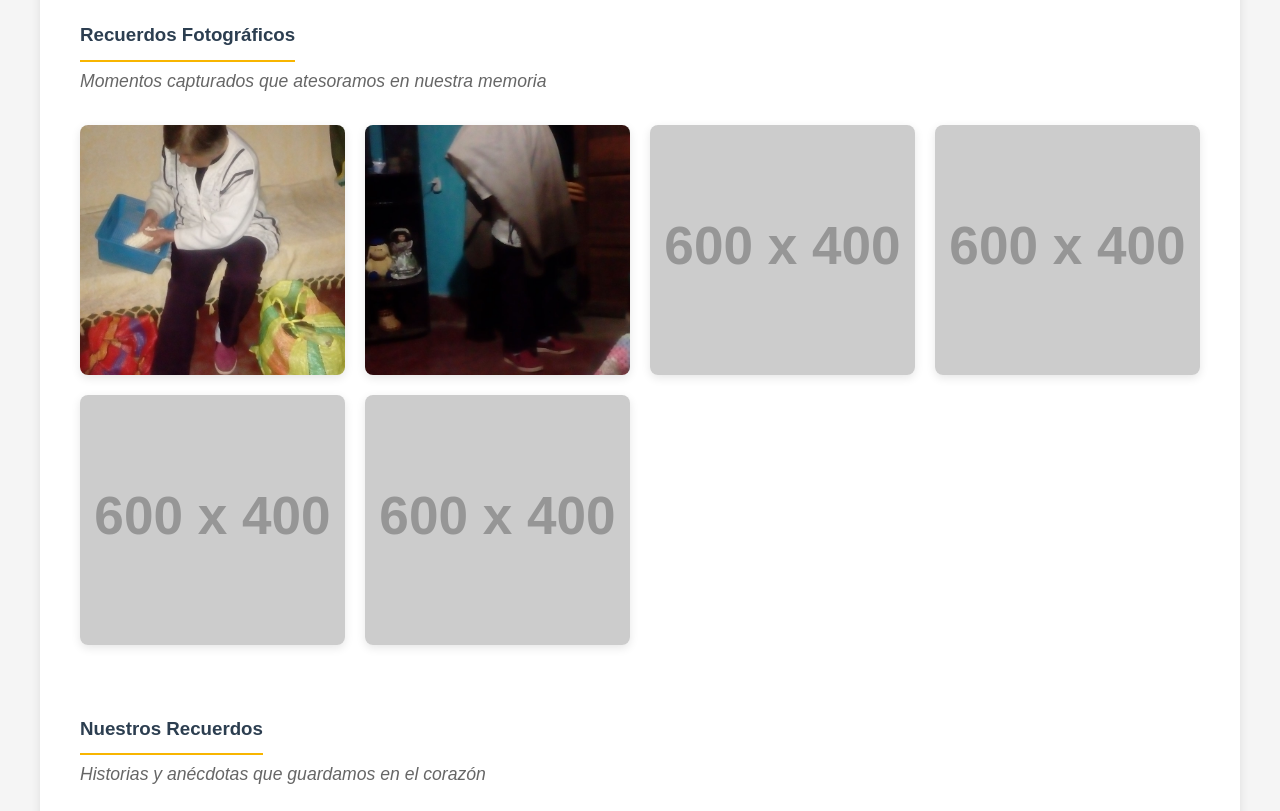
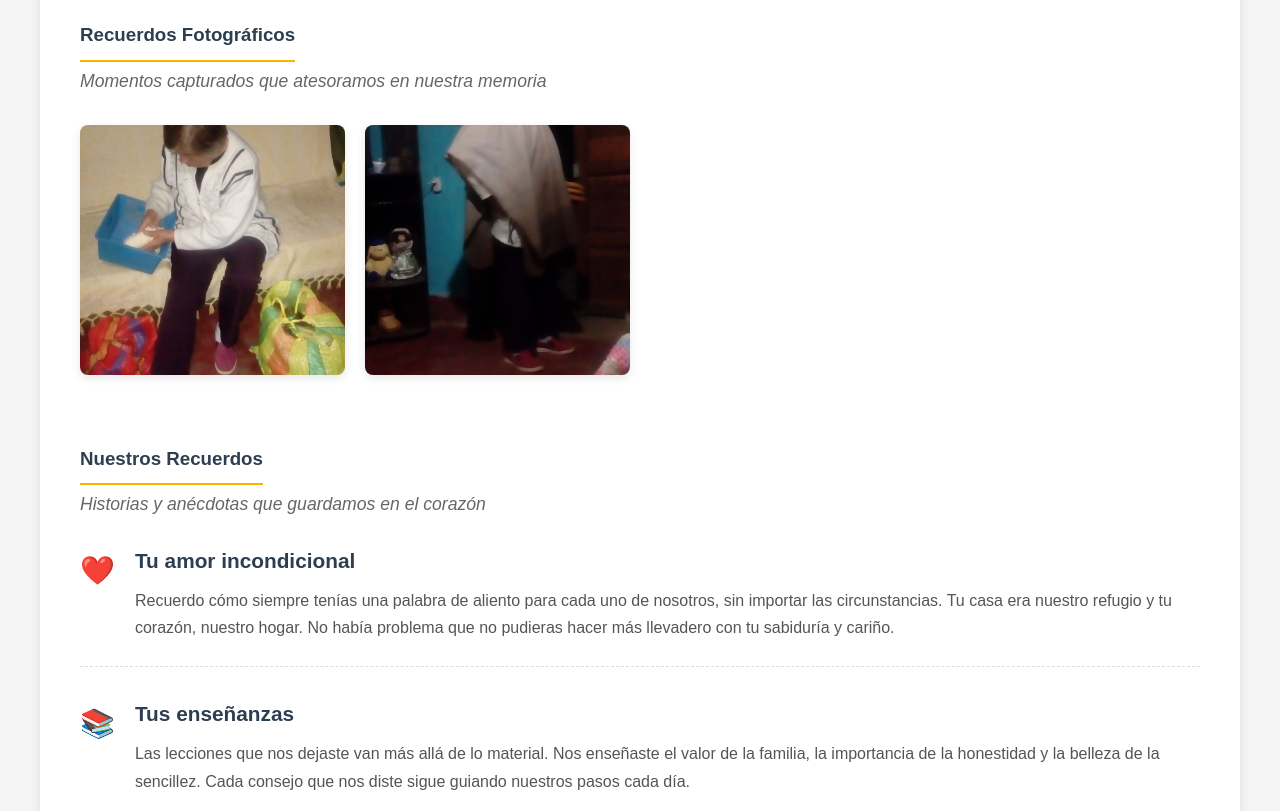
Before and after one commit to lils9/En-Memoria-de-Hilda-Germania-Rodriguez-Chavez-de-Montoya---Primer-Aniversario, a plain HTML site: page index.html in a window 1280 px wide. Shown: the part 580-1391 px from the top of the page. Drawn offline with Linux system fonts and the light colour scheme; placeholder pictures from the web are drawn by us.

Commit message:
Update index.html

```diff
--- a/index.html
+++ b/index.html
@@ -413,18 +413,7 @@
                         <div class="gallery-item" onclick="openModal('img/Imagen de WhatsApp 2025-07-02 a las 22.22.15_c46deb34.jpg')">
                             <img src="img/Imagen de WhatsApp 2025-07-02 a las 22.22.15_c46deb34.jpg" alt="Recuerdo de Hilda">
                         </div>
-                        <div class="gallery-item" onclick="openModal('https://via.placeholder.com/600x400?text=Hilda+y+su+familia')">
-                            <img src="https://via.placeholder.com/600x400?text=Hilda+y+su+familia" alt="Recuerdo de Hilda">
-                        </div>
-                        <div class="gallery-item" onclick="openModal('https://via.placeholder.com/600x400?text=Hilda+sonriendo')">
-                            <img src="https://via.placeholder.com/600x400?text=Hilda+sonriendo" alt="Recuerdo de Hilda">
-                        </div>
-                        <div class="gallery-item" onclick="openModal('https://via.placeholder.com/600x400?text=Hilda+en+reunión+familiar')">
-                            <img src="https://via.placeholder.com/600x400?text=Hilda+en+reunión+familiar" alt="Recuerdo de Hilda">
-                        </div>
-                        <div class="gallery-item" onclick="openModal('https://via.placeholder.com/600x400?text=Hilda+y+sus+nietos')">
-                            <img src="https://via.placeholder.com/600x400?text=Hilda+y+sus+nietos" alt="Recuerdo de Hilda">
-                        </div>
+
                     </div>
                 </div>
 
```
